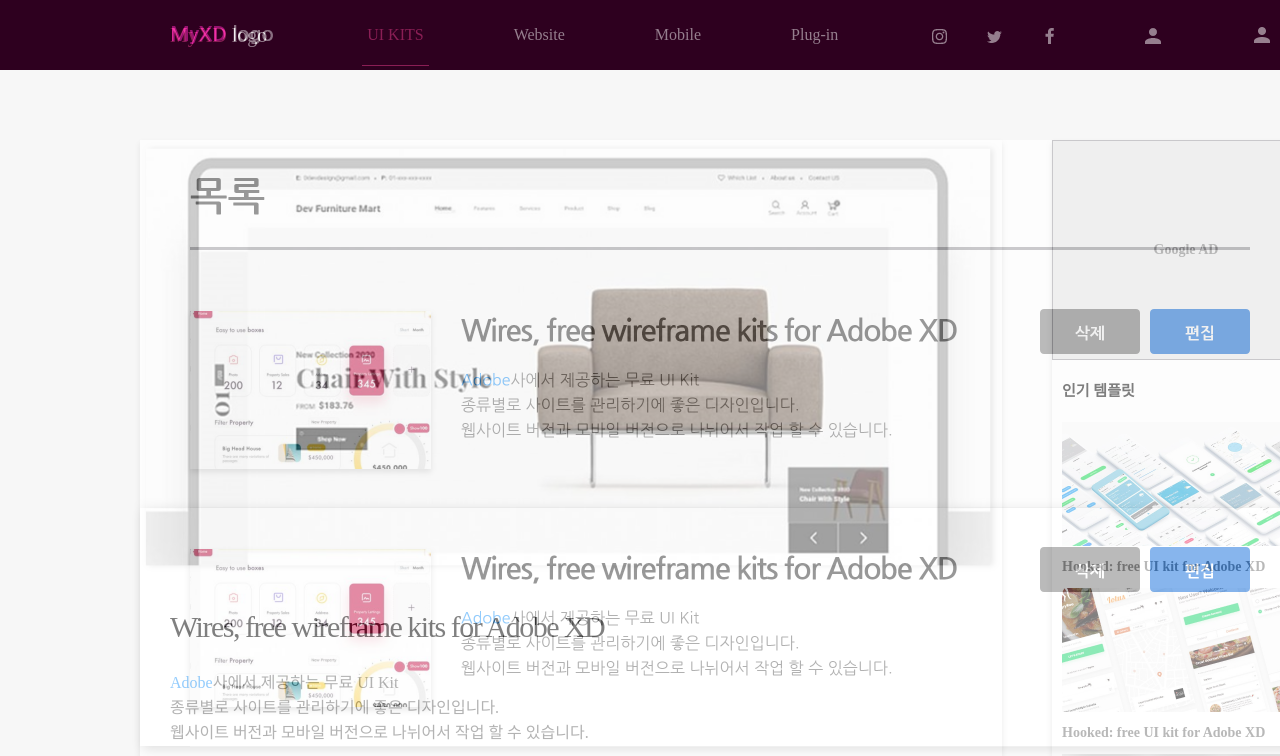
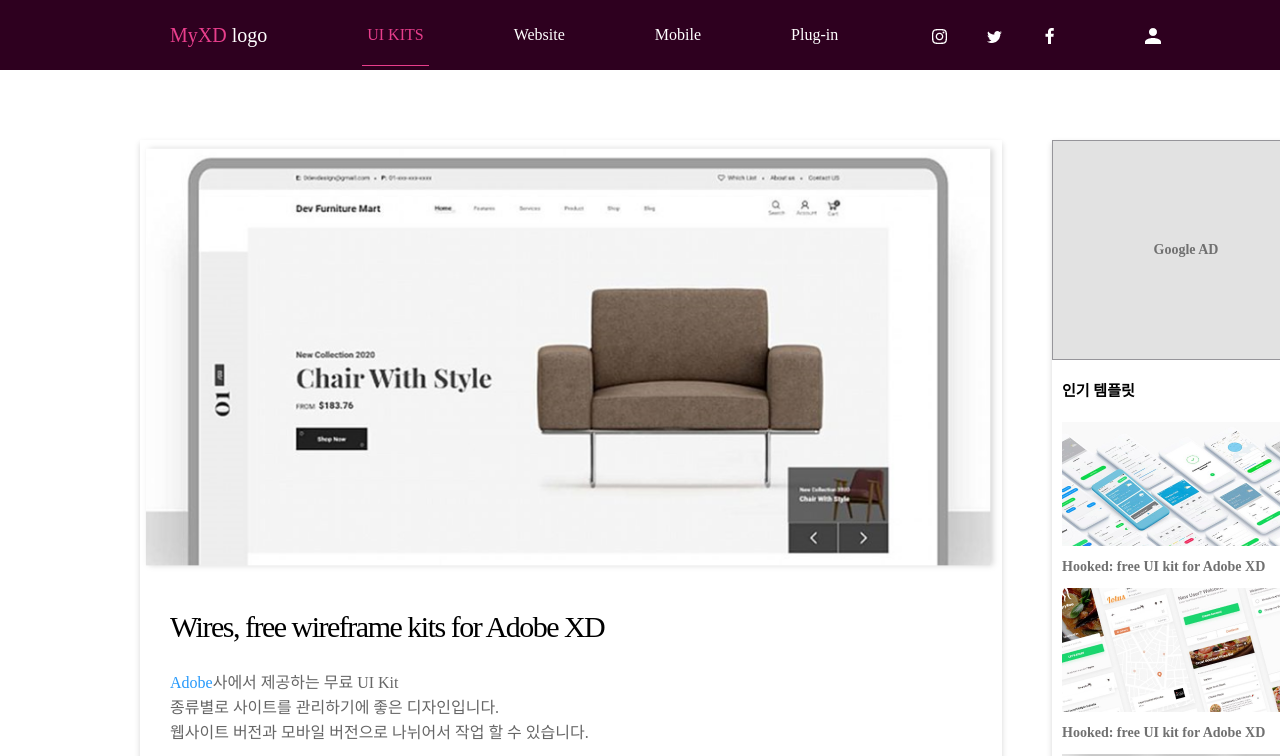
Before and after one commit to domfam012/MyXD, a Next.js app: page / in a window 1280 px wide. Shown: the top 756 px of the page. Built offline with nearby package versions, Linux system fonts and the light colour scheme; a web font is replaced by a local one.

Commit message:
Update Layout.js
테스트용 이미지 삭제

```diff
--- a/include/Layout.js
+++ b/include/Layout.js
@@ -26,7 +26,7 @@
                 <script src="/js/bootstrap.min.js"/>
             </Head>
             <Header/>
-            <img src="/img/@tmp/test_admin_list.png" alt="test" style={{"width": "1440px", "opacity":"0.5", "position":"absolute", "top":"0", "left":"0"}}/>
+
 
             <div className={isAdmin ? "container-xl" : "container"}>
                 {props.children}
```
